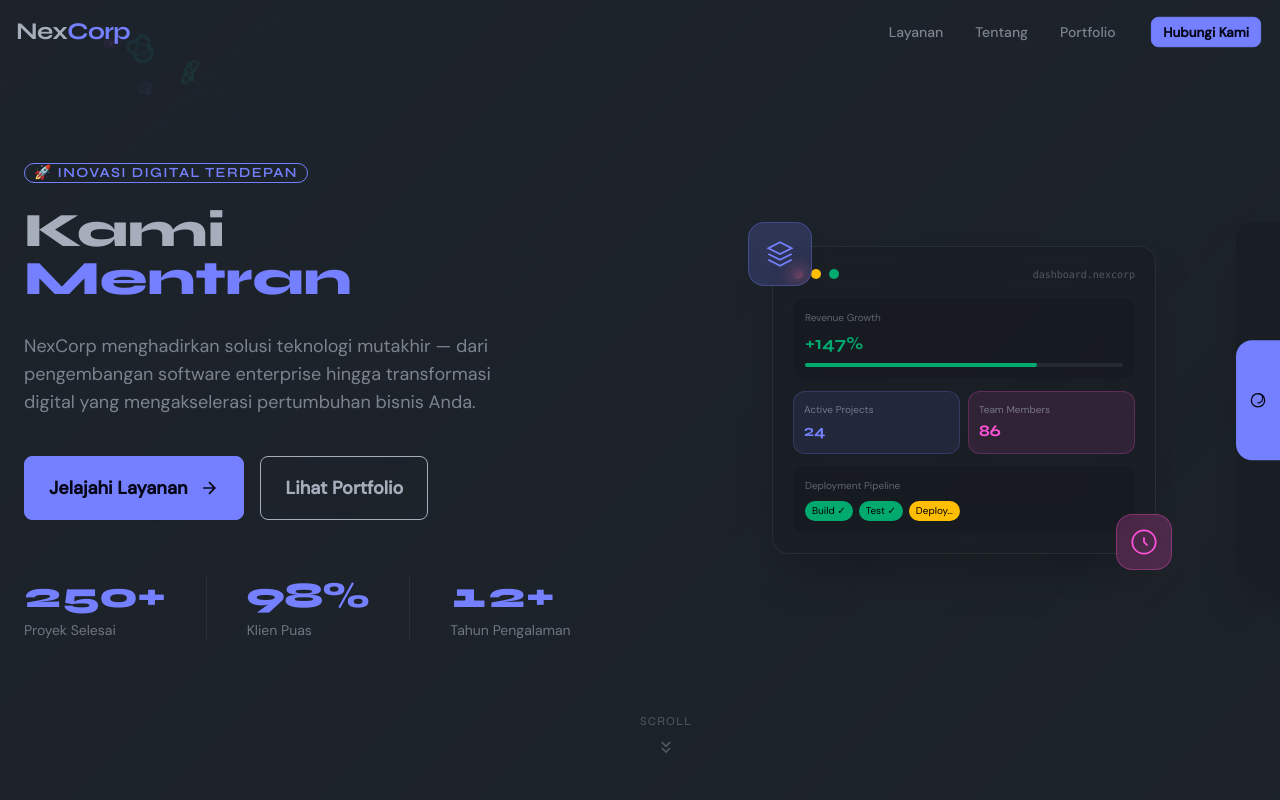
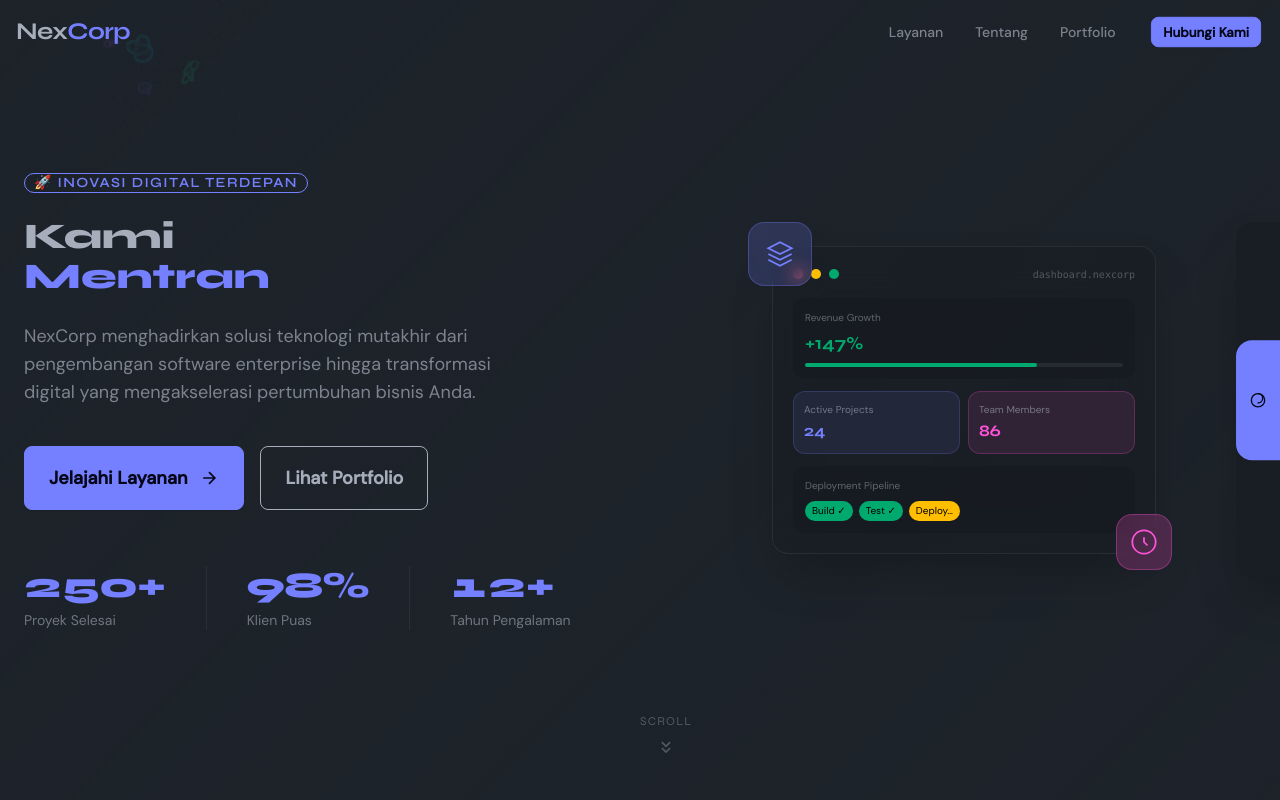
Before and after one commit to 0xrayn/nexcorp, a Next.js app: page / in a window 1280 px wide. Shown: the top 800 px of the page. Built offline with nearby package versions, Linux system fonts and the light colour scheme.

Commit message:
change components hero

```diff
--- a/components/Hero.tsx
+++ b/components/Hero.tsx
@@ -134,12 +134,12 @@ export default function Hero() {
             <div className="inline-flex badge badge-primary badge-outline mb-5 sm:mb-6 px-3 sm:px-4 py-1.5 sm:py-2 text-[10px] sm:text-xs font-display font-semibold tracking-wider sm:tracking-widest uppercase max-w-full overflow-hidden">
               <span className="truncate">🚀 Inovasi Digital Terdepan</span>
             </div>
-            <h1 className="text-3xl sm:text-4xl md:text-5xl font-display font-black leading-[1.08] mb-5 sm:mb-6" style={{ animationDelay: '.1s' }}>
+            <h1 className="text-2xl sm:text-3xl md:text-4xl font-display font-black leading-[1.08] mb-5 sm:mb-6" style={{ animationDelay: '.1s' }}>
               Kami<br />
               <TypingText />
             </h1>
             <p className="text-sm sm:text-base md:text-lg opacity-70 leading-relaxed mb-8 sm:mb-10 max-w-lg" style={{ animationDelay: '.2s' }}>
-              NexCorp menghadirkan solusi teknologi mutakhir — dari pengembangan software enterprise hingga transformasi digital yang mengakselerasi pertumbuhan bisnis Anda.
+              NexCorp menghadirkan solusi teknologi mutakhir dari pengembangan software enterprise hingga transformasi digital yang mengakselerasi pertumbuhan bisnis Anda.
             </p>
             <div className="flex flex-wrap gap-3 sm:gap-4" style={{ animationDelay: '.3s' }}>
               <a href="#services" className="btn btn-primary btn-sm sm:btn-lg rounded-full px-5 sm:px-8 btn-glow shadow-lg shadow-primary/30">
```
